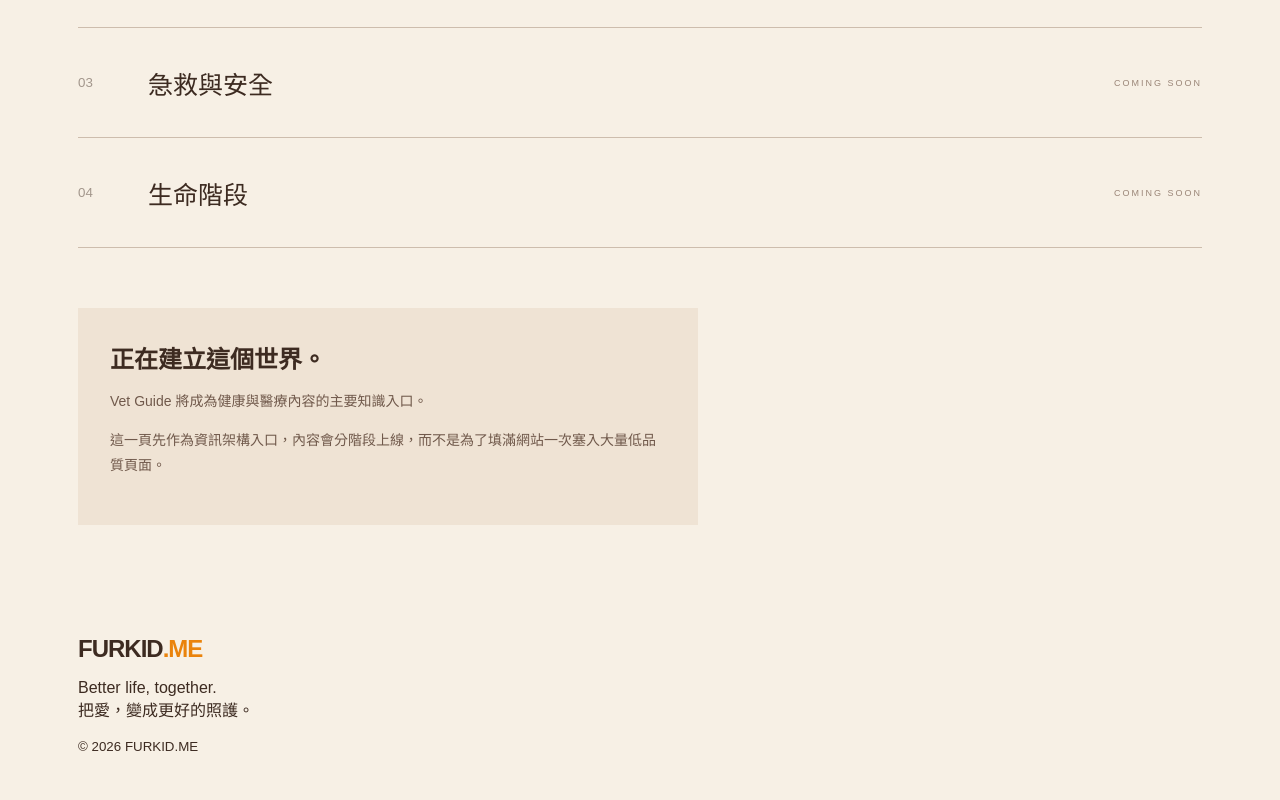
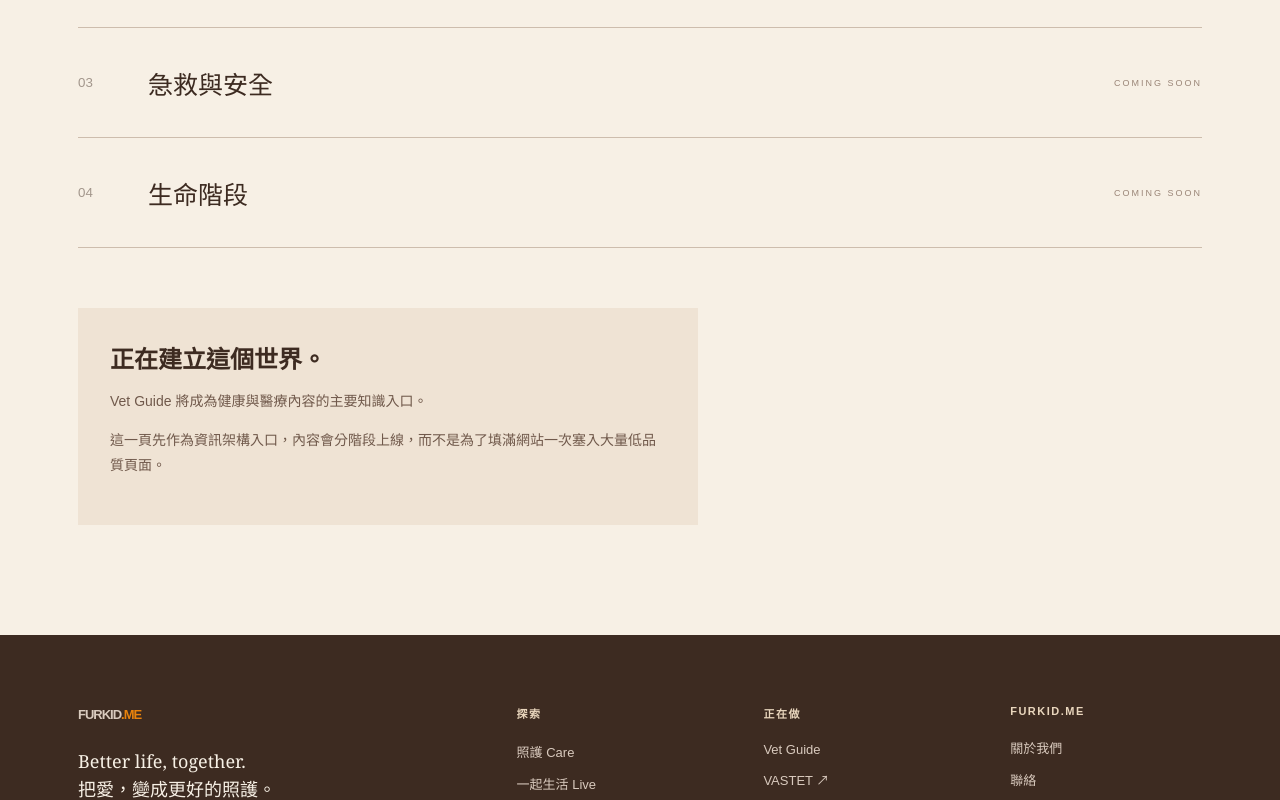
Before and after one commit to furkid-me/furkid-website, a Next.js app: page /care in a window 1280 px wide. Shown: the part 720-1520 px from the top of the page. Before the commit the page ends 1475 px from the top, so only its background shows below. Built offline with nearby package versions, Linux system fonts and the light colour scheme.

Commit message:
Use shared site chrome on section pages

```diff
--- a/app/[section]/page.js
+++ b/app/[section]/page.js
@@ -1,13 +1,7 @@
 import { notFound } from "next/navigation";
-
-const sections = {
-  care: { eyebrow:"CARE", title:"照護，是理解牠真正需要什麼。", intro:"從健康、行為、急救到生命階段，整理可信任、能實際採取行動的照護資訊。", items:["健康與醫療","行為與情緒","急救與安全","生命階段"], note:"Vet Guide 將成為健康與醫療內容的主要知識入口。" },
-  live: { eyebrow:"LIVE", title:"一起生活，不只是把牠養大。", intro:"吃飯、居住、旅行、外出、友善場所與日常關係，都是人與毛孩共同生活的一部分。", items:["食與日常","住與環境","行與旅行","育樂與友善場所"], note:"未來將延伸找玩、找餐廳、找店家與寵物友善場所。" },
-  support: { eyebrow:"SUPPORT", title:"需要幫忙時，找到適合的人。", intro:"從到府寵物保姆開始，逐步建立值得信任的寵物照護與專業服務入口。", items:["到府寵物保姆","獸醫與健康資源","訓練與行為","其他專業服務"], note:"FURKID.ME 的到府保姆服務與專業媒合將由這裡進入。" },
-  learn: { eyebrow:"LEARN", title:"好的照護，可以被學會。", intro:"給飼主，也給想成為專業照護者的人。從實用知識、指南到完整培訓。", items:["飼主學習","專業照護培訓","課程與工作坊","工具與下載"], note:"專業保姆培訓、電子書與照護教材將逐步整合到這裡。" }
-};
-
+import SiteHeader from "../components/SiteHeader";
+import SiteFooter from "../components/SiteFooter";
+const sections={care:{eyebrow:"CARE",title:"照護，是理解牠真正需要什麼。",intro:"從健康、行為、急救到生命階段，整理可信任、能實際採取行動的照護資訊。",items:["健康與醫療","行為與情緒","急救與安全","生命階段"],note:"Vet Guide 將成為健康與醫療內容的主要知識入口。"},live:{eyebrow:"LIVE",title:"一起生活，不只是把牠養大。",intro:"吃飯、居住、旅行、外出、友善場所與日常關係，都是人與毛孩共同生活的一部分。",items:["食與日常","住與環境","行與旅行","育樂與友善場所"],note:"未來將延伸找玩、找餐廳、找店家與寵物友善場所。"},learn:{eyebrow:"LEARN",title:"好的照護，可以被學會。",intro:"給飼主，也給想成為專業照護者的人。從實用知識、指南到完整培訓。",items:["飼主學習","專業照護培訓","課程與工作坊","工具與下載"],note:"專業保姆培訓、電子書與照護教材將逐步整合到這裡。"}};
 export function generateStaticParams(){return Object.keys(sections).map(section=>({section}));}
 export async function generateMetadata({params}){const {section}=await params;const d=sections[section];if(!d)return {};return {title:d.title,description:d.intro,alternates:{canonical:`/${section}`}};}
-
-export default async function SectionPage({params}){const {section}=await params;const d=sections[section];if(!d)notFound();return <main><header className="nav shell"><a className="brand" href="/">FURKID<span>.ME</span></a><nav><a href="/care">照護</a><a href="/live">一起生活</a><a href="/support">找服務</a><a href="/learn">學習</a></nav><a className="pill" href="/">回首頁</a></header><section className="section-hero shell"><span>{d.eyebrow} / FURKID.ME</span><h1>{d.title}</h1><p>{d.intro}</p></section><section className="section-body shell"><div className="section-list">{d.items.map((x,i)=><div className="section-item" key={x}><small>0{i+1}</small><h2>{x}</h2><span>COMING SOON</span></div>)}</div><div className="coming-note"><b>正在建立這個世界。</b><p>{d.note}</p><p>這一頁先作為資訊架構入口，內容會分階段上線，而不是為了填滿網站一次塞入大量低品質頁面。</p></div></section><footer className="shell"><div className="brand">FURKID<span>.ME</span></div><p>Better life, together.<br/>把愛，變成更好的照護。</p><small>© 2026 FURKID.ME</small></footer></main>}
+export default async function SectionPage({params}){const {section}=await params;const d=sections[section];if(!d)notFound();return <main><SiteHeader/><section className="section-hero shell"><span>{d.eyebrow} / FURKID.ME</span><h1>{d.title}</h1><p>{d.intro}</p></section><section className="section-body shell"><div className="section-list">{d.items.map((x,i)=><div className="section-item" key={x}><small>0{i+1}</small><h2>{x}</h2><span>COMING SOON</span></div>)}</div><div className="coming-note"><b>正在建立這個世界。</b><p>{d.note}</p><p>這一頁先作為資訊架構入口，內容會分階段上線，而不是為了填滿網站一次塞入大量低品質頁面。</p></div></section><SiteFooter/></main>}
```
